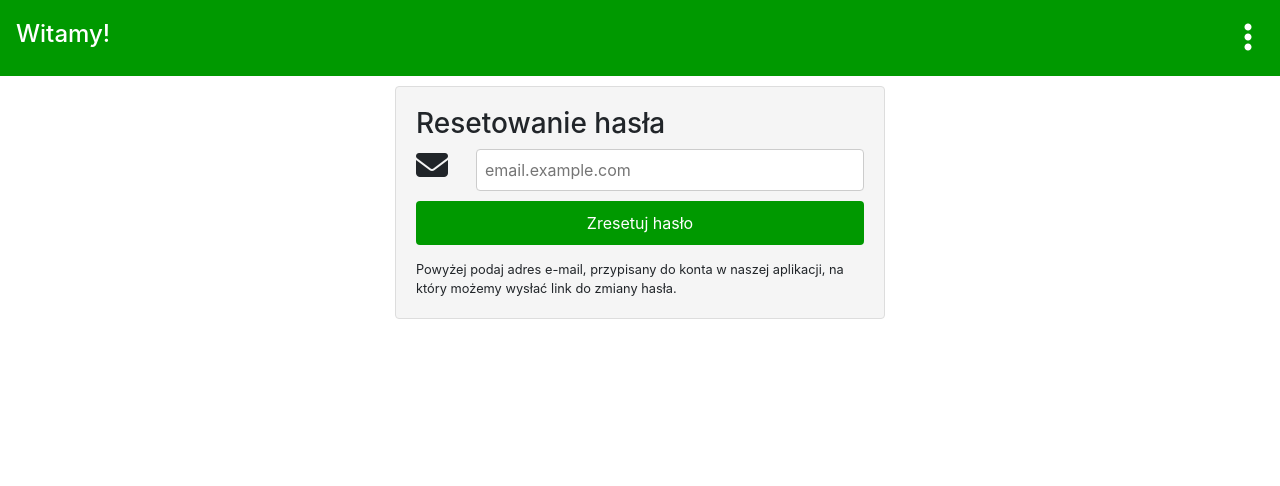
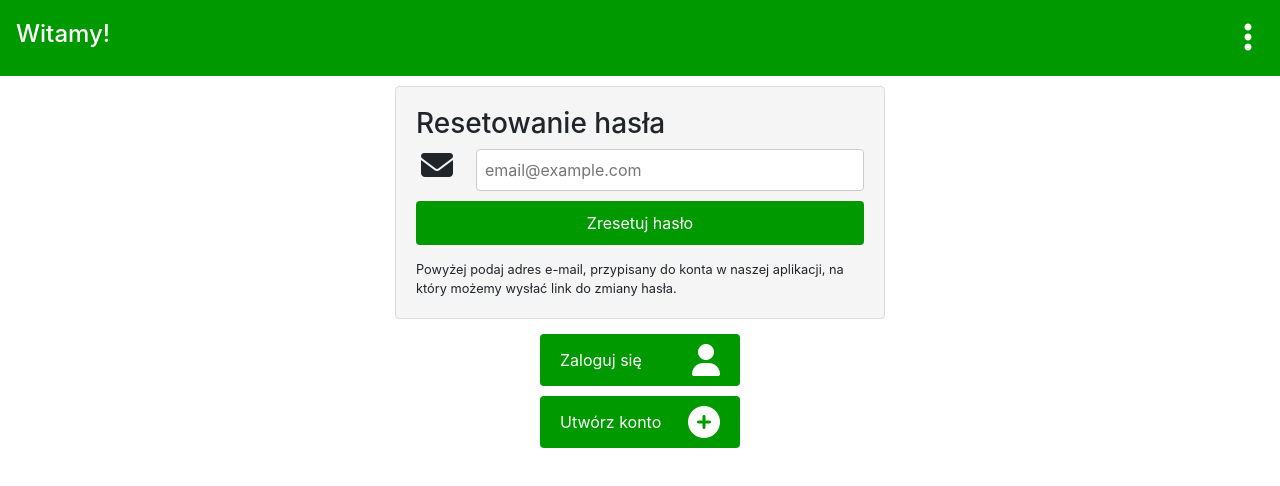
Before and after one commit to kingamadej/To-Do-List-App, a Vue app: page /reset in a window 1280 px wide. Shown: the top 486 px of the page. Built offline with nearby package versions, Linux system fonts and the light colour scheme.

Commit message:
added links to login and registration in reset form

```diff
--- a/src/components/ResetForm.vue
+++ b/src/components/ResetForm.vue
@@ -1,17 +1,28 @@
 <template>
+    <div>
       <div class="reset-container">
         <h3>Resetowanie hasła</h3>
         <form @submit.prevent="submitForm">
           <div class="form-group">
             <label for="email"><i class="fa fa-envelope" aria-hidden="true"></i></label>
-          <input type="email" id="email" v-model="email" required placeholder="email.example.com">
+            <input type="email" id="email" v-model="email" required placeholder="email@example.com">
           </div>
           <button type="submit" :class="mode">Zresetuj hasło</button>
           <small>
             Powyżej podaj adres e-mail, przypisany do konta w naszej aplikacji, na który możemy wysłać link do zmiany hasła.
           </small>
         </form>
-
+      </div>
+      <div class="router-links">
+        <router-link to="/login" class="button" :class="mode">
+          <span class="button-text">Zaloguj się</span>
+          <i class="fa fa-user" aria-hidden="true"></i>
+        </router-link>
+        <router-link to="/register" class="button" :class="mode">
+          <span class="button-text">Utwórz konto</span>
+          <i class="fa fa-plus-circle" aria-hidden="true"></i>
+        </router-link>
+      </div>
     </div>
   </template>
 
@@ -90,6 +101,33 @@ button {
   border-radius: 4px;
   cursor: pointer;
 }
+.button {
+  display: flex;
+  justify-content: space-between;
+  align-items: center;
+  width: 200px;
+  padding: 10px 20px;
+  color: #fff;
+  border: none;
+  border-radius: 4px;
+  cursor: pointer;
+  text-decoration: none;
+  margin: 0 auto;
+  margin-bottom: 10px;
+}
+
+.button-text {
+  margin-right: 5px;
+}
+
+.fa {
+  margin-left: 5px;
+}
+
+.router-links {
+  text-align: center;
+  margin-top: 15px;
+}
 small{
     margin-top: 15px;
 }
--- a/src/components/ResetPage.vue
+++ b/src/components/ResetPage.vue
@@ -54,6 +54,21 @@ export default {
 .active-green {
     color: #009900;
 }
+.button {
+  display: block;
+  width: 200px;
+  padding: 10px 20px;
+  background-color: #4CAF50;
+  color: #fff;
+  border: none;
+  border-radius: 4px;
+  cursor: pointer;
+  text-decoration: none;
+  margin-bottom: 10px;
+}
 
+.router-links {
+  text-align: center;
+}
 
 </style>
```
Lines whose indentation alone changed are shown as unchanged.
